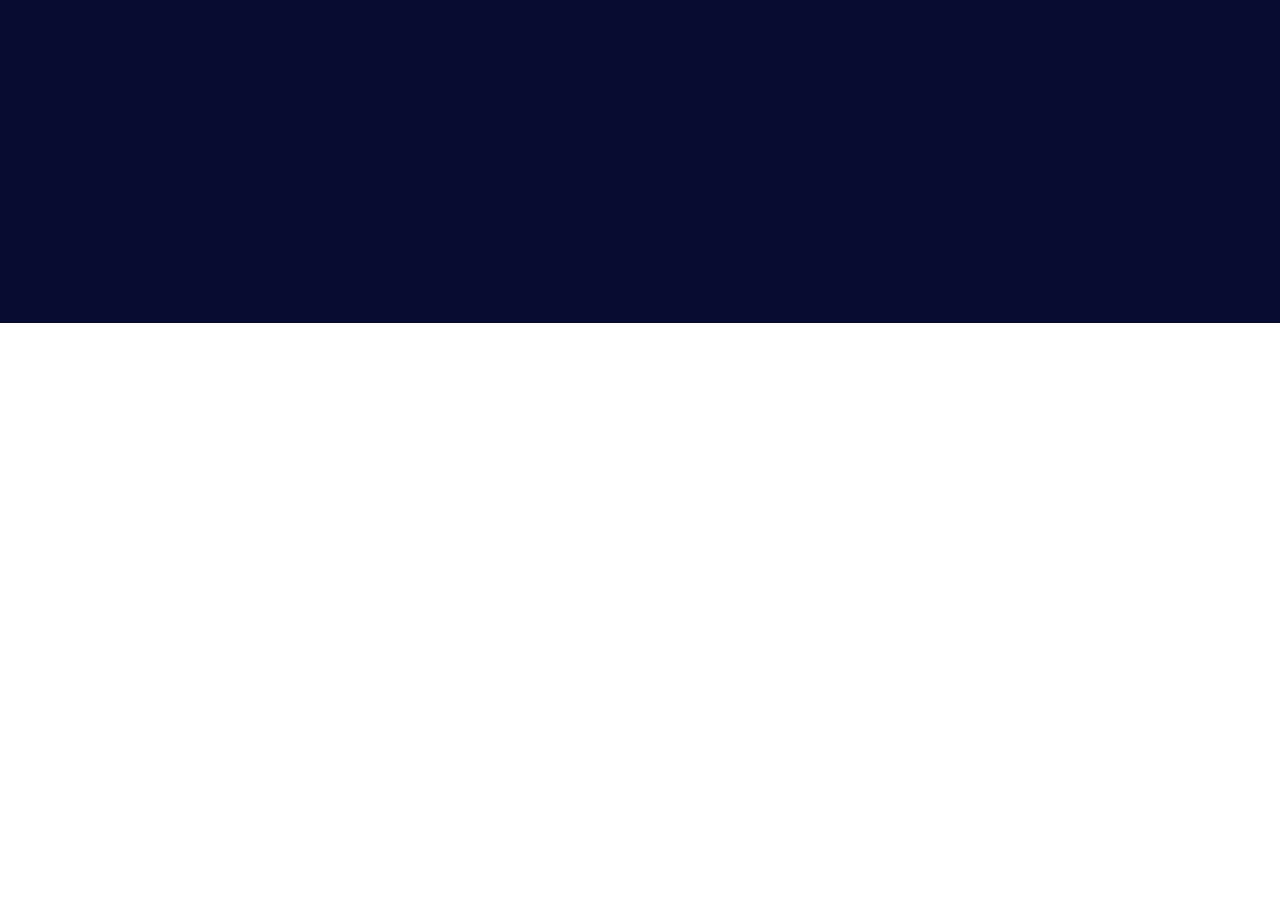
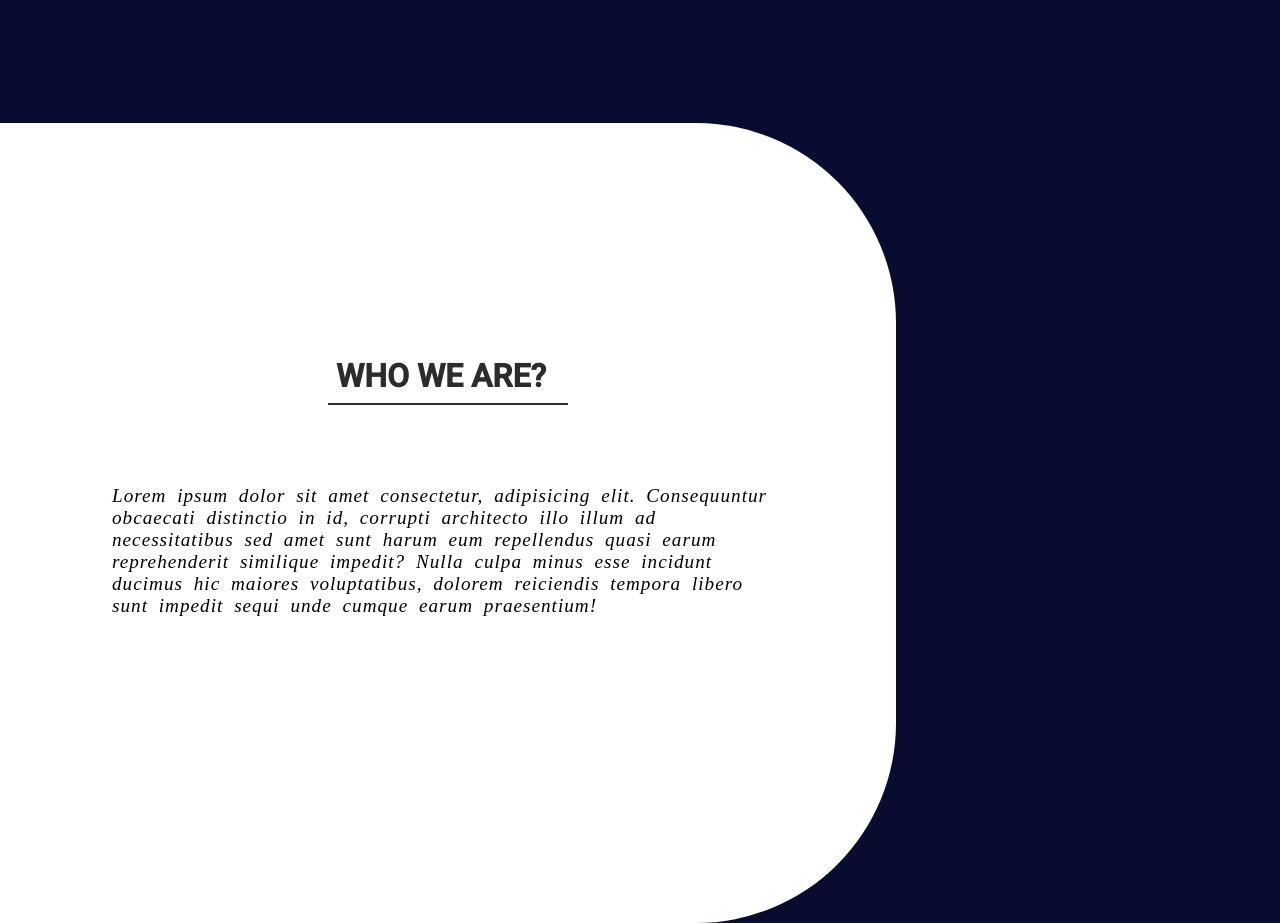
Before and after one commit to birattam005/react-project-1, a React (Create React App) app: page / in a window 1280 px wide. Shown: the part 1360-2283 px from the top of the page. Before the commit the page ends 1683 px from the top, so only its background shows below. Built offline with nearby package versions, Linux system fonts and the light colour scheme.

Commit message:
home 3 div complete

```diff
--- a/src/MyComponets/Home.jsx
+++ b/src/MyComponets/Home.jsx
@@ -18,6 +18,13 @@ const Home = () => {
           </p>
         </div>
     </div>
+
+    <div className="home3">
+        <div>
+            <h1>Who we are?</h1>
+            <p>Lorem ipsum dolor sit amet consectetur, adipisicing elit. Consequuntur obcaecati distinctio in id, corrupti architecto illo illum ad necessitatibus sed amet sunt harum eum repellendus quasi earum reprehenderit similique impedit? Nulla culpa minus esse incidunt ducimus hic maiores voluptatibus, dolorem reiciendis tempora libero sunt impedit sequi unde cumque earum praesentium!</p>
+        </div>
+    </div>
     </>
   )
 }
--- a/src/styles/home.scss
+++ b/src/styles/home.scss
@@ -75,3 +75,39 @@
         transform: translate(-10px);
     }
 }
+
+.home3{
+    width: 100%;
+    height: 100vh;
+    background-color: $second;
+    margin-top: -200px;
+    display: flex;
+
+    >div{
+        width: 70%;
+        height: 100vh;
+        background-color: $first;
+        border-radius: 0 200px 200px 0;
+        display: flex;
+        flex-direction: column;
+        align-items: center;
+        justify-content: center;
+        padding: 2rem;
+
+        >h1{
+            text-transform: uppercase;
+            border-bottom: 2px solid $dark;
+            padding: 0.5rem;
+            width: 15rem;
+            color: $dark;
+        }
+
+        >p{
+            padding: 5rem;
+            letter-spacing: 1px;
+            word-spacing: 5px;
+            line-height: 170%;
+            font: italic 100 1.2rem $text2;
+        }
+    }
+}
```
